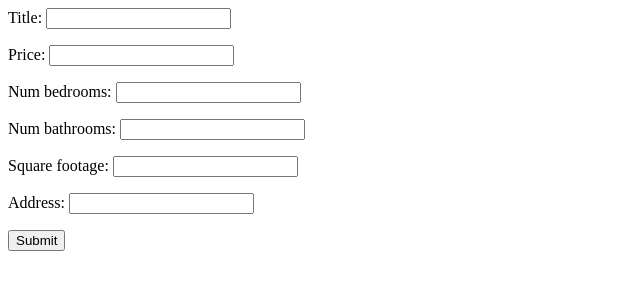
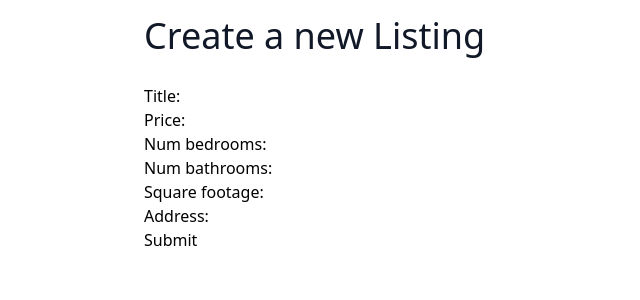
Before and after one commit to SoULyDeV/RealEstate-Django, a Django app: page /add_listing/ in a window 1280 px wide. Shown: the top 300 px of the page, without its empty margins (0-640 px from the left). Run offline with Django 4.2, Linux system fonts and the light colour scheme; some libraries are stand-ins or nearby versions.

Commit message:
adding some style

```diff
--- a/realEstate/listings/views.py
+++ b/realEstate/listings/views.py
@@ -35,7 +35,7 @@
     }
     return render(request, 'listing_create.html', context)
 
-def listing_uptdate(request):
+def listing_uptdate(request, pk):
 
     listing = Listing.objects.get(id=pk)
 
@@ -52,3 +52,9 @@
         'form': form
     }
     return render(request, 'listing_update.html', context)
+
+def listing_delete(request, pk):
+
+    listing = Listing.objects.get(id=pk)
+    listing.delete()
+    return redirect('/')
--- a/realEstate/realEstate/urls.py
+++ b/realEstate/realEstate/urls.py
@@ -2,12 +2,20 @@
 from django.contrib import admin
 from django.urls import path
 
-from listings.views import listing_list, listing_retrieve, listing_create, listing_uptdate
+from listings.views import (
+
+    listing_list,
+    listing_retrieve,
+    listing_create,
+    listing_uptdate,
+    listing_delete,
+)
 
 urlpatterns = [
     path('admin/', admin.site.urls),
     path('', listing_list),
     path('listing/<pk>/', listing_retrieve),
     path('listing/<pk>/edit/', listing_uptdate),
+    path('listing/<pk>/delete/', listing_delete),
     path('add_listing/', listing_create),
 ]
--- /dev/null
+++ b/realEstate/templates/base.html
@@ -0,0 +1,15 @@
+<!DOCTYPE html>
+<html lang="en">
+<head>
+    <meta charset="UTF-8">
+    <meta name="viewport" content="width=device-width, initial-scale=1.0">
+    <title>Django-RealEstate</title>
+    <script src="https://cdn.tailwindcss.com"></script>
+</head>
+<body>
+    <div class="mx-auto max-w-5xl px-4 py-4">
+        {% block content %}
+        {% endblock %}
+    </div>
+</body>
+</html>
--- a/realEstate/templates/listing_create.html
+++ b/realEstate/templates/listing_create.html
@@ -1,7 +1,16 @@
-<form method="post">
-    {% csrf_token %}
-    {{ form.as_p }}
+{% extends "base.html" %}
 
-    <button type="submit">Submit</button>
+{% block content %}
 
-</form>
+
+    <h1 class="mb-7 text-4xl text-gray-900">Create a new Listing</h1>
+    <form method="post">
+
+
+        {% csrf_token %}
+        {{ form.as_p }}
+
+        <button type="submit">Submit</button>
+    </form>
+
+{% endblock %}
```
Also changed, not shown: realEstate/templates/listing.html (+21 -3 lines), realEstate/templates/listing_update.html (+14 -5 lines), realEstate/templates/listings.html (+12 -1 lines).
